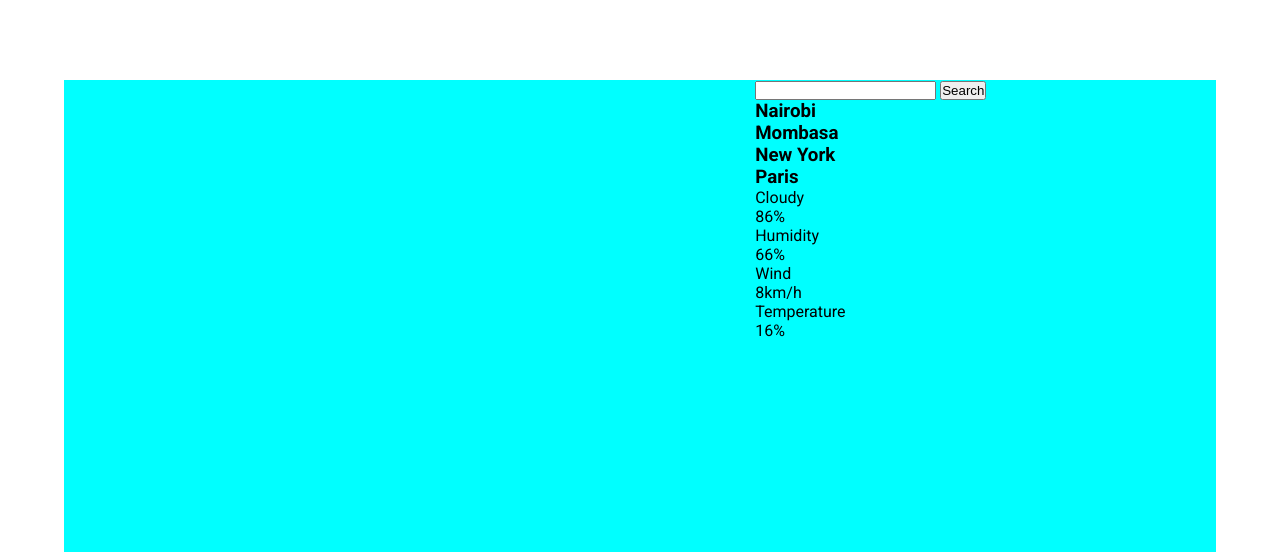
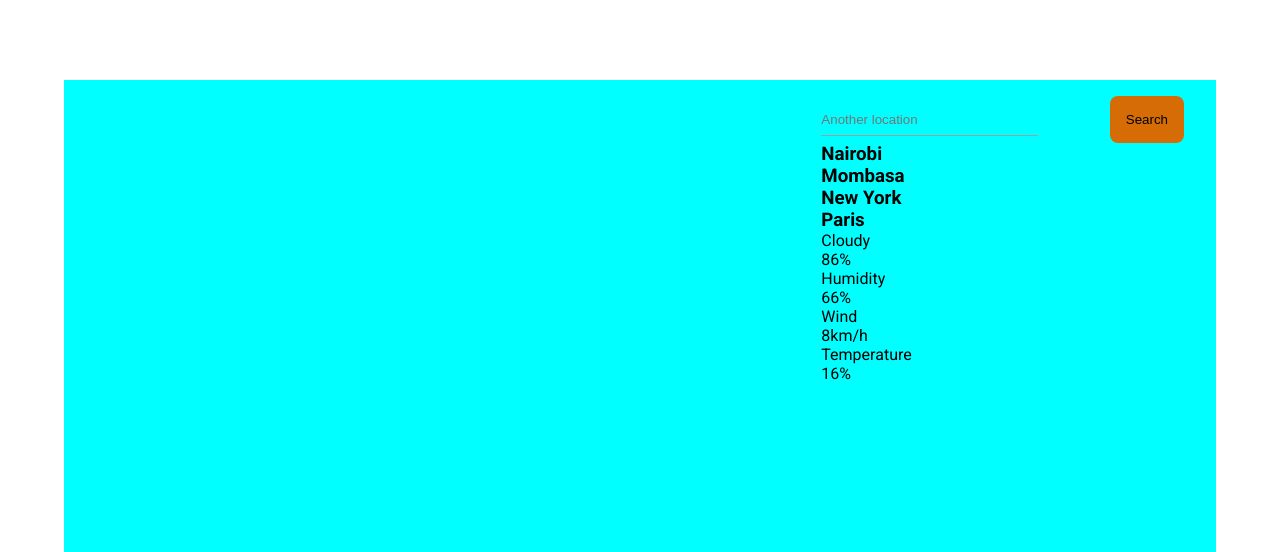
Before and after one commit to moryno/WeatherApp-Project, a plain HTML site: page index.html in a window 1280 px wide. Shown: the top 552 px of the page. Drawn offline with Linux system fonts and the light colour scheme.

Commit message:
Modify the css styling of the form, both to the input field and button to look applealing

```diff
--- a/assets/css/index.css
+++ b/assets/css/index.css
@@ -6,6 +6,7 @@ body {
     font-family: 'Roboto', sans-serif;
 }
 
+/* ......................... Title Section .................................... */
 #landingSection {
     width: 100%;
     height: 100vh;
@@ -37,18 +38,47 @@ body {
     align-items: center;
 }
 
-#titleSection > .wrapper > .degree {
+#landingSection > #container > #titleSection > .wrapper > .degree {
     font-size: 3.5rem;
     font-weight: 500;
     margin-right: 0.5rem;
 }
 
-#titleSection > .wrapper > .cityDate > .cityName {
+#landingSection > #container > #titleSection > .wrapper > .cityDate > .cityName {
     font-size: 2rem;
     font-weight: 500;
 
 }
 
+/* ......................... Info Section .................................... */
+
 #landingSection > #container > #infoSection {
-    flex: 2
+    flex: 1.5;
+    display: flex;
+    flex-direction: column;
+    /* align-items: center; */
+    box-sizing: border-box;
+    padding: 1rem 2rem;
 }
+
+#landingSection > #container > #infoSection > #form {
+    display: flex;
+    justify-content: space-between;
+    align-items: center;
+}
+
+#landingSection > #container > #infoSection > #form > .location {
+    padding: 0.5rem 2.5rem 0.5rem 0;
+    border: none;
+    border-bottom: 1px solid #9e9ea7;
+    background-color: inherit;
+    outline: none;
+}
+
+#landingSection > #container > #infoSection > #form > .submit {
+    cursor: pointer;
+    padding: 1rem;
+    border-radius: 0.5rem;
+    border: none;
+    background-color: #d66c05;
+}
--- a/index.html
+++ b/index.html
@@ -25,8 +25,13 @@
         </div>
         <div id="infoSection">
           <form id="form">
-            <input type="text" name="location" class="location" />
-            <button type="submit">Search</button>
+            <input
+              type="text"
+              name="location"
+              class="location"
+              placeholder="Another location"
+            />
+            <button class="submit" type="submit">Search</button>
           </form>
           <div class="cities">
             <h3>Nairobi</h3>
```
